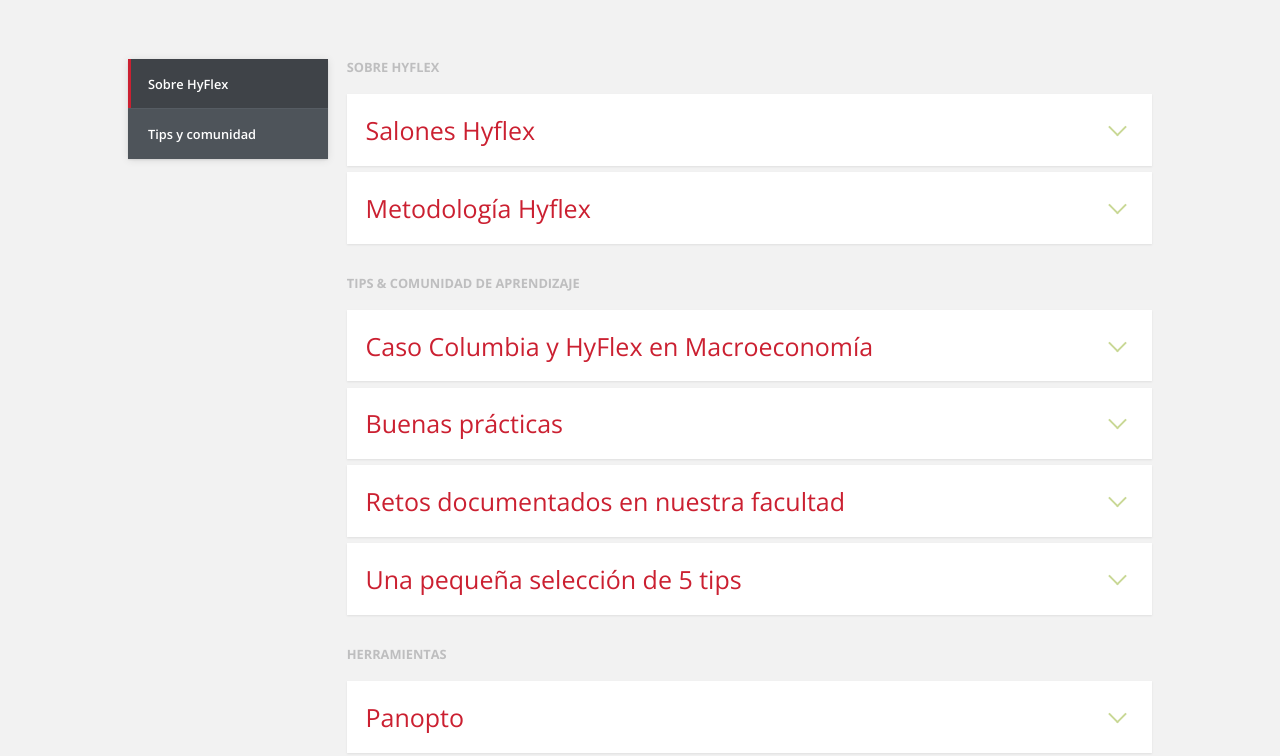
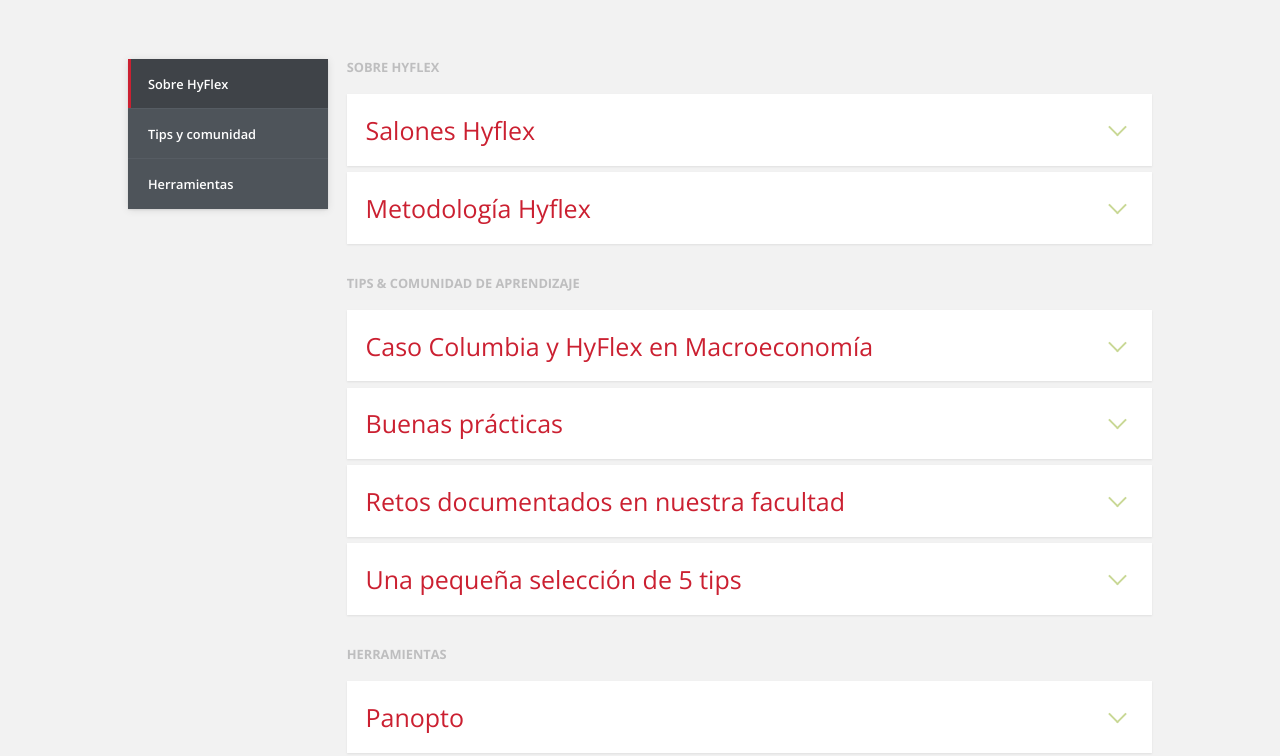
Before and after one commit to alorozco22/hyflex-econo, a plain HTML site: page index.html in a window 1280 px wide. Shown: the part 262-1018 px from the top of the page. Drawn offline with nearby package versions, Linux system fonts and the light colour scheme.

Commit message:
Herramientas

```diff
--- a/index.html
+++ b/index.html
@@ -30,6 +30,7 @@ background: url(./imgs/campus.jpg) center;background-size: cover;
 	<ul class="cd-faq__categories">
 		<li><a class="cd-faq__category cd-faq__category-selected truncate" href="#basics">Sobre HyFlex</a></li>
     <li><a class="cd-faq__category truncate" href="#brightspace">Tips y comunidad</a></li>
+    <li><a class="cd-faq__category truncate" href="#herramientas">Herramientas</a></li>
 	</ul> <!-- cd-faq__categories -->
 
 	<div class="cd-faq__items">
```
